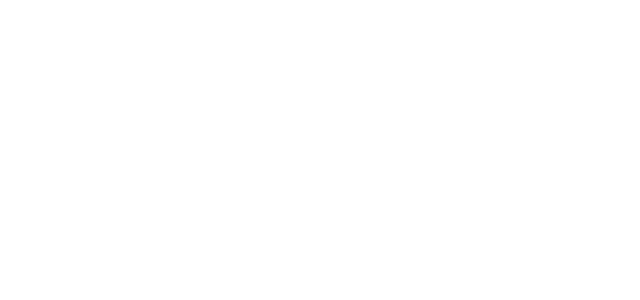
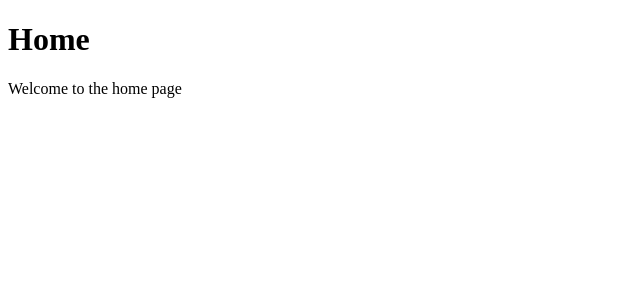
Before and after one commit to mseaman26/intro-to-socket.io, a React (Vite) app in the folder client/: page / in a window 1280 px wide. Shown: the top 300 px of the page, without its empty margins (0-640 px from the left). Built offline with nearby package versions, Linux system fonts and the light colour scheme.

Commit message:
context setup

```diff
--- a/client/package.json
+++ b/client/package.json
@@ -10,9 +10,10 @@
     "preview": "vite preview"
   },
   "dependencies": {
+    "jwt-decode": "^4.0.0",
     "react": "^18.3.1",
     "react-dom": "^18.3.1",
-    "jwt-decode": "^4.0.0"
+    "react-router-dom": "^6.26.2"
   },
   "devDependencies": {
     "@eslint/js": "^9.9.0",
--- a/client/src/App.jsx
+++ b/client/src/App.jsx
@@ -1,11 +1,11 @@
-import { useState } from 'react'
+import { Outlet } from 'react-router-dom';
 
 function App() {
 
   return (
-    <>
-
-    </>
+    <div>
+      <Outlet />
+    </div>
   )
 }
 
--- a/client/src/main.jsx
+++ b/client/src/main.jsx
@@ -1,9 +1,28 @@
-import { StrictMode } from 'react'
-import { createRoot } from 'react-dom/client'
+import ReactDOM from 'react-dom/client'
+import { createBrowserRouter, RouterProvider } from "react-router-dom";
+import { AuthProvider, AuthContext } from './utils/authContext.jsx'
+
 import App from './App.jsx'
+import Home from './pages/Home.jsx'
+import ErrorPage from './pages/ErrorPage.jsx'
 
-createRoot(document.getElementById('root')).render(
-  <StrictMode>
-    <App />
-  </StrictMode>,
+
+const router = createBrowserRouter([
+  {
+    path: "/",
+    element: <App />,
+    errorElement: <ErrorPage />,
+    children: [
+      {
+        index: true,
+        element: <Home />
+      }
+    ]
+  },
+]);
+
+ReactDOM.createRoot(document.getElementById('root')).render(
+  <AuthProvider>
+    <RouterProvider router={router} />
+  </AuthProvider>
 )
--- /dev/null
+++ b/client/src/pages/ErrorPage.jsx
@@ -0,0 +1,10 @@
+const ErrorPage = () => {
+    return (
+        <div>
+        <h1>404</h1>
+        <p>Page not found</p>
+        </div>
+    )
+}
+
+export default ErrorPage
--- /dev/null
+++ b/client/src/pages/Home.jsx
@@ -0,0 +1,17 @@
+import { useContext } from "react"
+import { AuthContext } from '../utils/authContext.jsx'
+
+const Home = () => {
+
+    const { user } = useContext(AuthContext);
+    console.log('user: ', user)
+
+    return (
+        <div>
+            <h1>Home</h1>
+            <p>Welcome to the home page</p>
+        </div>
+    )
+}
+
+export default Home
--- /dev/null
+++ b/client/src/utils/authContext.jsx
@@ -0,0 +1,13 @@
+import { createContext , useState} from "react";
+
+export const AuthContext = createContext();
+
+export const AuthProvider = ({ children }) => {
+    const [user, setUser] = useState(null);
+
+    return (
+        <AuthContext.Provider value={{ user, setUser }}>
+            {children}
+        </AuthContext.Provider>
+    );
+}
```
Also changed, not shown: client/src/pages/Login.jsx (added, +9 -0 lines), client/src/pages/Signup.jsx (added, +9 -0 lines), 2 other files (tests, documents, lock files or other folders).
